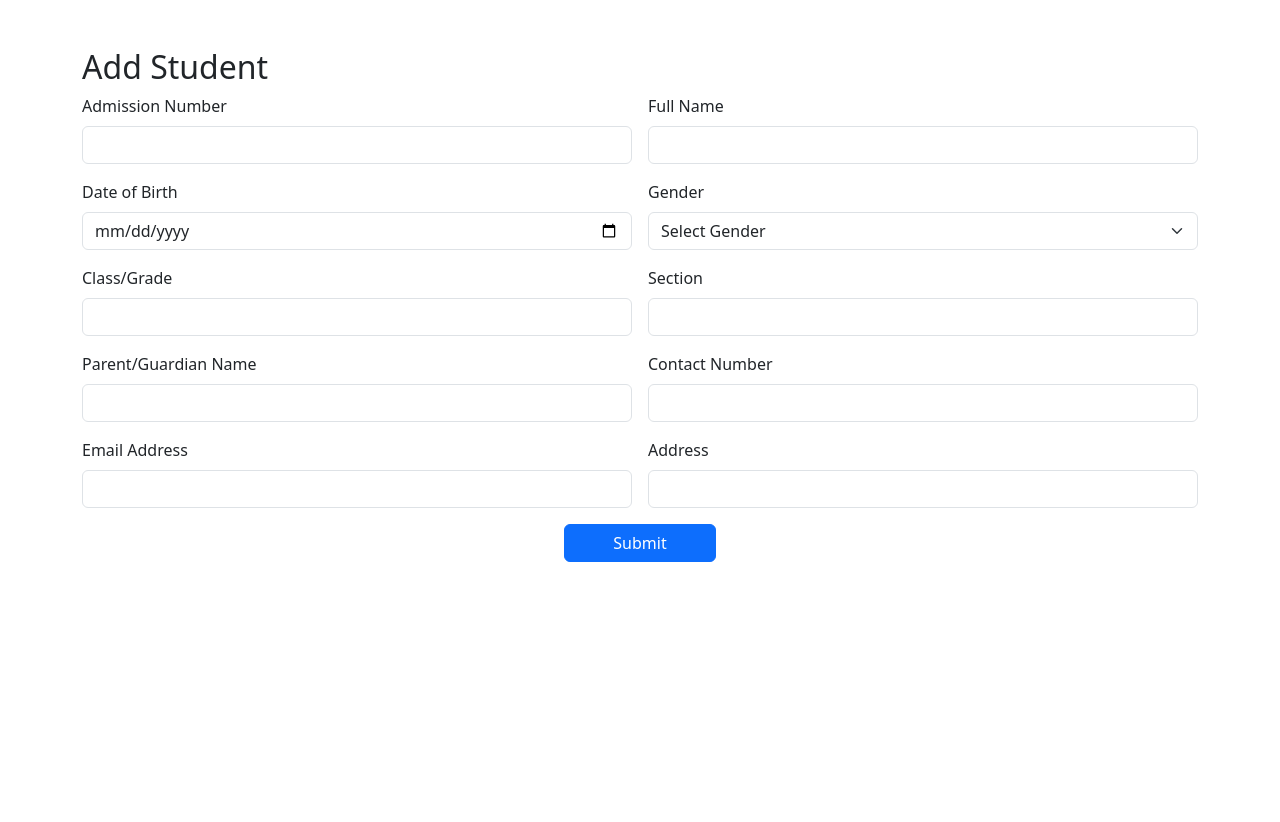
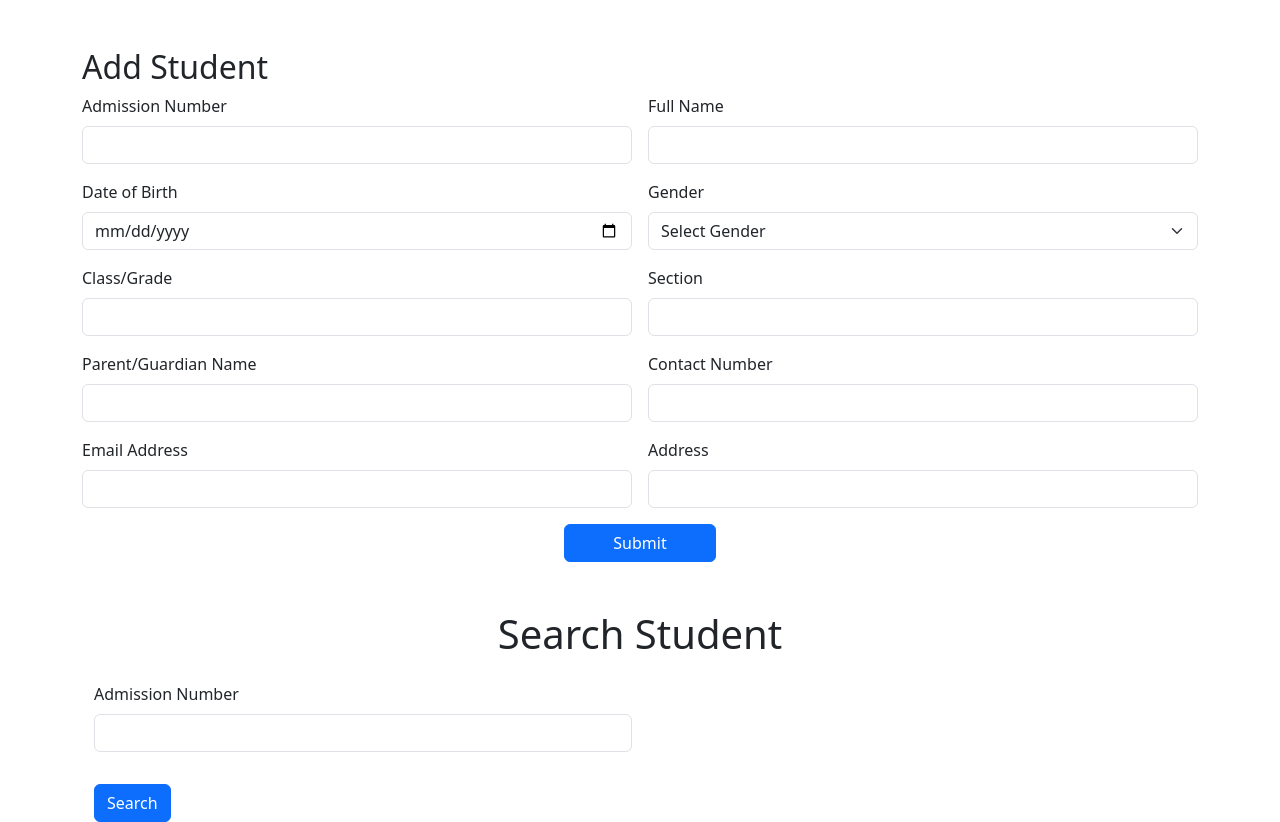
Before and after one commit to VarshaJ004/Student-React-app, a React (Vite) app: page / in a window 1280 px wide. Before the commit the page ends 800 px from the top, so only its background shows below. Built offline with nearby package versions, Linux system fonts and the light colour scheme.

Commit message:
Second page-SearchStudent created

```diff
--- a/src/App.jsx
+++ b/src/App.jsx
@@ -4,6 +4,7 @@ import viteLogo from './assets/vite.svg'
 import heroImg from './assets/hero.png'
 import './App.css'
 import AddStudent from './components/AddStudent'
+import SearchStudent from './components/SearchStudent'
 
 function App() {
   const [count, setCount] = useState(0)
@@ -11,6 +12,7 @@ function App() {
   return (
     <>
       <AddStudent />
+      <SearchStudent />
     </>
   )
 }
--- /dev/null
+++ b/src/components/SearchStudent.jsx
@@ -0,0 +1,36 @@
+import React from 'react'
+
+
+
+const SearchStudent = () => {
+  return (
+    <div>
+
+    <div className="container mt-5">
+    <div className='page-box '>
+
+
+      <h1 className='page-heading mb-4'><center>Search Student</center></h1>
+
+      <div className="container">
+      <div className="row">
+        <div className="col col-12 col-sm-12 col-md-12 col-lg-12 col-xl-12 col-xxl-12">
+        <div className="row g-3">
+          <div className="col col-12 col-sm-6 col-md-6 col-lg-6 col-xl-6 col-xxl-6">
+            <label htmlFor="" className="form-label">Admission Number</label>
+            <input type="text" className="form-control" />
+          </div>
+          <div className="col col-12 col-sm-12 col-md-12 col-lg-12 col-xl-12 col-xxl-12">
+            <button className="btn btn-primary mt-3">Search</button>
+          </div>
+        </div>
+        </div>
+      </div>
+    </div>
+    </div>
+    </div>
+    </div>
+  )
+}
+
+export default SearchStudent
```
